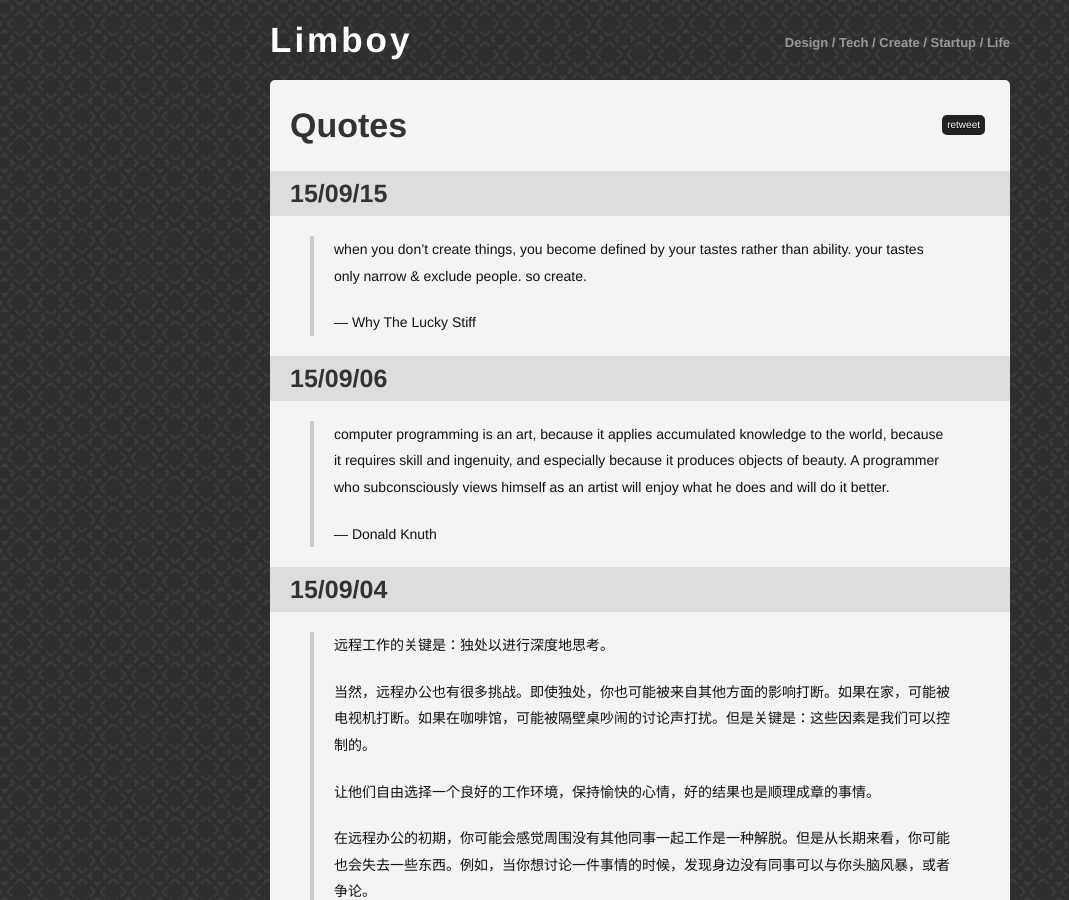
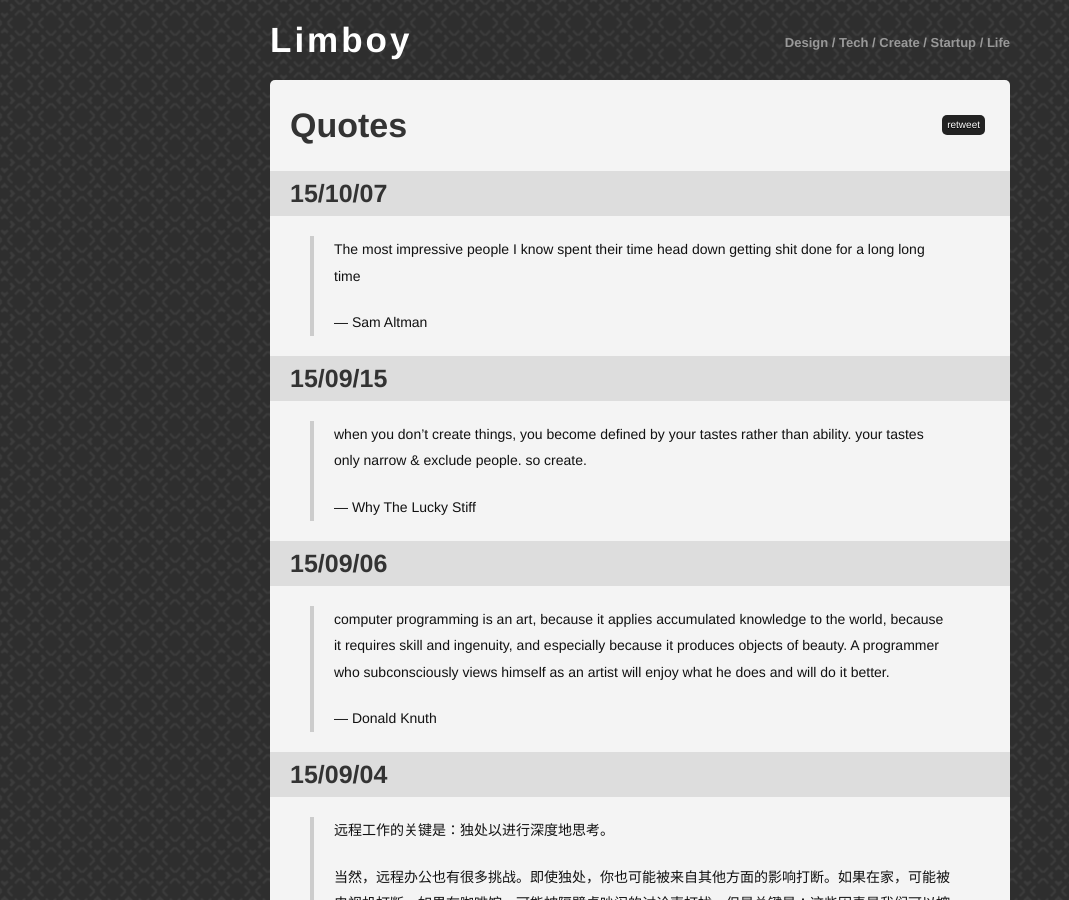
Before and after one commit to limboy/lzyy.github.com, a Jekyll site: the page built from quotes.md, in a window 1280 px wide and 900 px high. Shown: the whole window, without its empty margins (0-1069 px from the left). Built offline with Jekyll 4.4.1, drawn with Linux system fonts in a browser that asks for light colours; Markdown is read by kramdown in place of the engine named in the settings; comment, search, counter and statistics services are not loaded.

Commit message:
Add a quote

```diff
--- a/quotes.md
+++ b/quotes.md
@@ -2,6 +2,11 @@
 layout: post
 title: Quotes
 ---
+
+### 15/10/07
+> The most impressive people I know spent their time head down getting shit done for a long long time
+>
+> — Sam Altman
 
 ### 15/09/15
 > when you don't create things, you become defined by your tastes rather than ability. your tastes only narrow & exclude people. so create.
```
